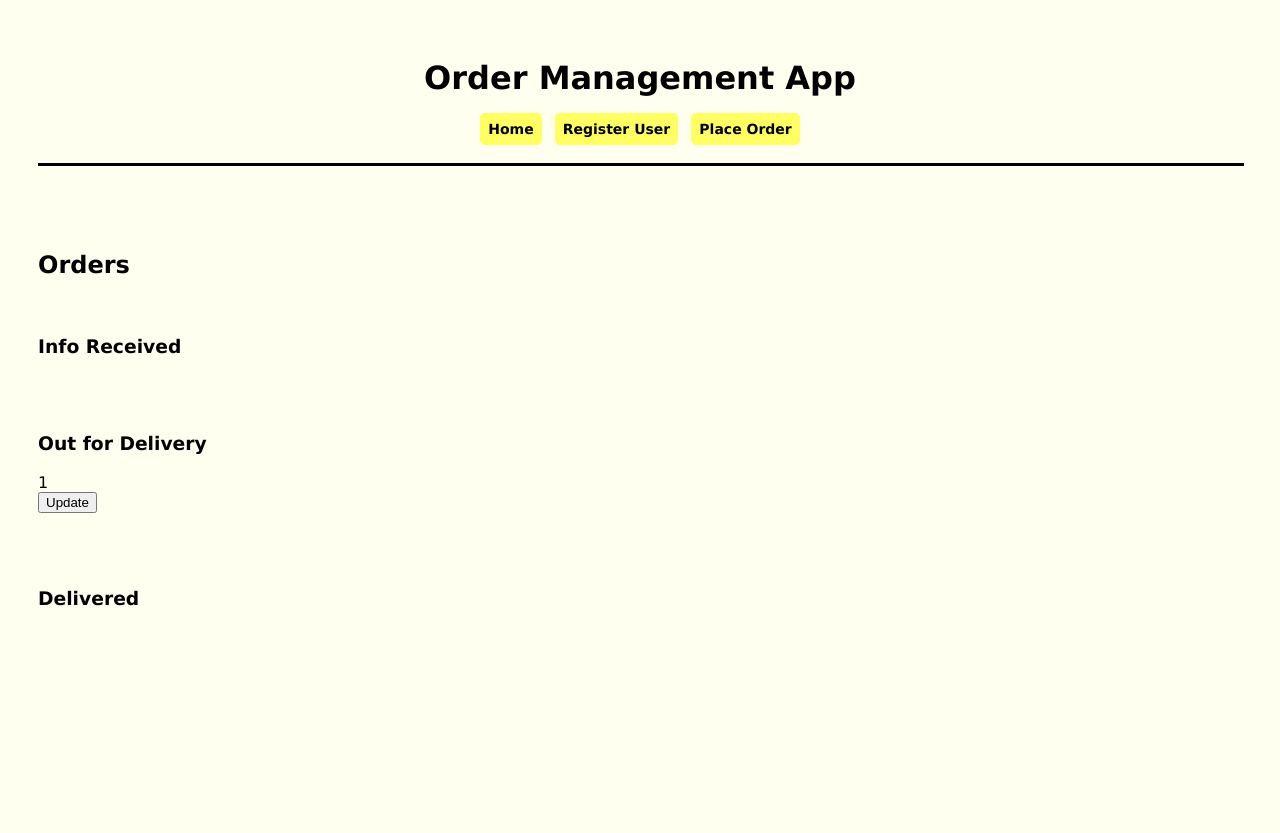
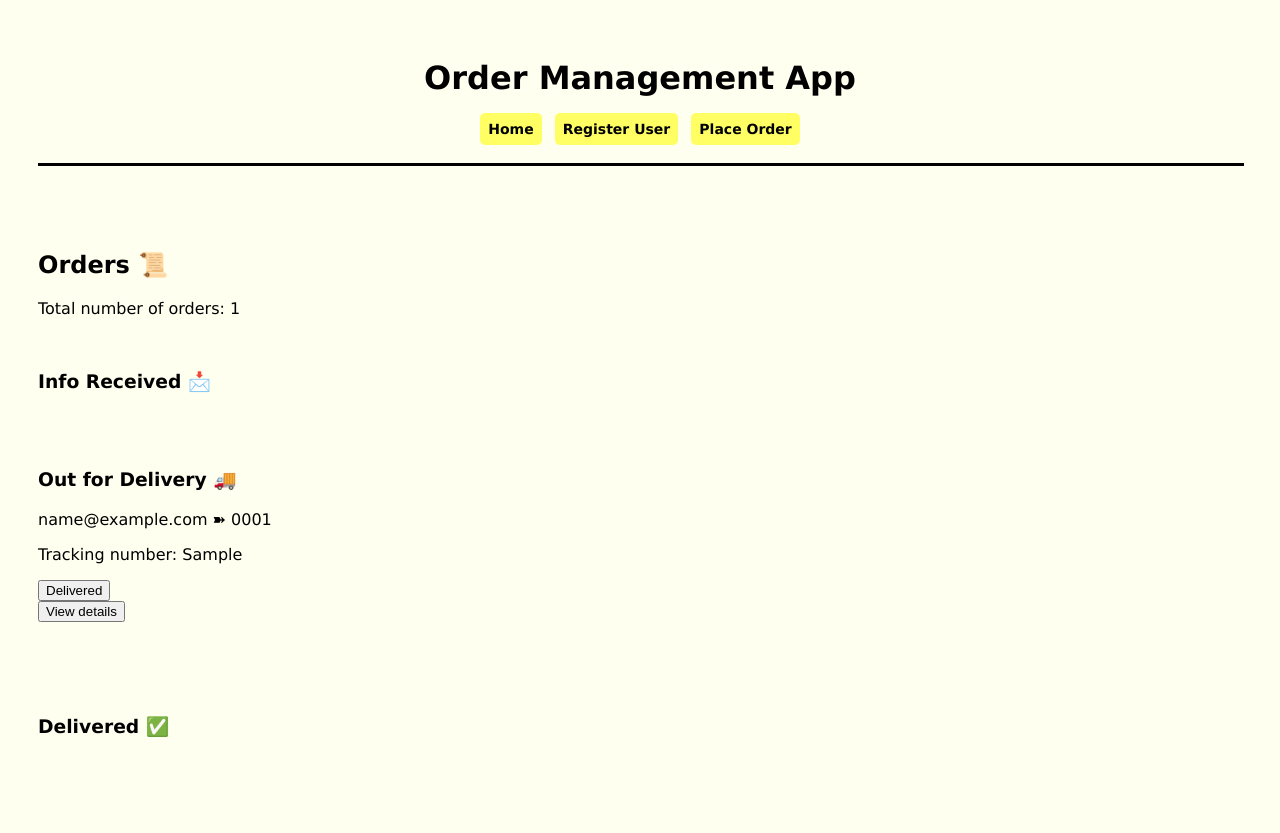
Before and after one commit to jaydenlsf/order-management-app, a Flask app: page / in a window 1280 px wide. Before the commit the page ends 606 px from the top, so only its background shows below. Run offline with Flask 2, Linux system fonts and the light colour scheme; tables that the repository leaves empty hold one stand-in row (values such as "Sample post").

Commit message:
Added additional buttons

```diff
--- a/application/templates/index.html
+++ b/application/templates/index.html
@@ -2,38 +2,50 @@
 
 {% block body %}
 
-<h2>Orders</h2><br>
+<h2>Orders 📜</h2>
+<p>Total number of orders: {{ order_count }}</p><br>
+
 {% if users|length < 1 %}
     <p>User database is empty.</p>
 {% elif orders|length < 1 %}
     <p>Order database is empty.</p>
 {% else %}
-    <h3>Info Received</h3>
+    <h3>Info Received 📩</h3>
     {% for order in order_placed %}
-        {{ order.id }}
+        {{ order.user.email }}  ➽
+        {{ pad_num(order.id) }}
         <form action="{{ url_for('update_order', id=order.id) }}" method="post">
-            <input type="submit" value='Update'>
+            <button type="submit">Update</button>
         </form>
-        <form action="{{ url_for('delete', id=order.id) }}" method="post">
-            <input type="submit" value='Cancel order'>
+        <form action="{{ url_for('view_order', id=order.id) }}" method="post">
+            <button type="submit">View details</button>
         </form>
-        <br>
+        <br><br>
     {% endfor %}
     <br><br>
 
-    <h3>Out for Delivery</h3>
+    <h3>Out for Delivery 🚚</h3>
     {% for order in out_for_delivery %}
-        {{ order.id }}
-        <form action="{{ url_for('update_order', id=order.id) }}" method="post">
-            <input type="submit" value='Update'>
+        {{ order.user.email }}  ➽
+        {{ pad_num(order.id) }}<br>
+        <p>Tracking number: {{ order.tracking_num }}</p>
+        <form action="{{ url_for('delivered', id=order.id) }}" method="post">
+            <button type="submit">Delivered</button>
         </form>
-        <br>
+        <form action="{{ url_for('view_order', id=order.id) }}" method="post">
+            <button type="submit">View details</button>
+        </form>
+        <br><br>
     {% endfor %}
     <br><br>
 
-    <h3>Delivered</h3>
+    <h3>Delivered ✅</h3>
     {% for order in delivered %}
-        {{ order.id }}
+        {{ order.user.email }}  ➽
+        {{ pad_num(order.id) }}
+        <form action="{{ url_for('view_order', id=order.id) }}" method="post">
+            <button type="submit">View details</button>
+        </form><br><br>
     {% endfor %}
     <br><br>
 {% endif %}
```
